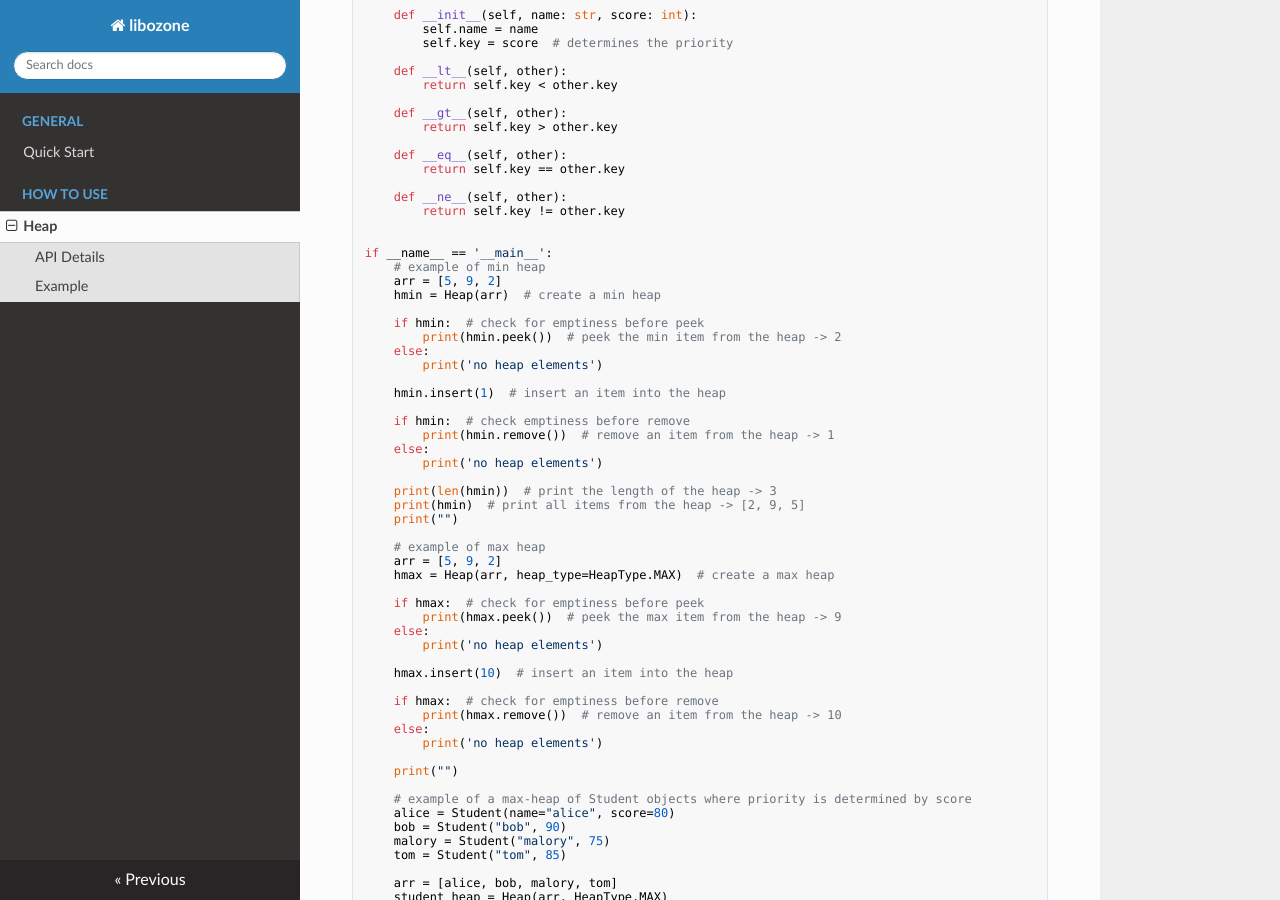
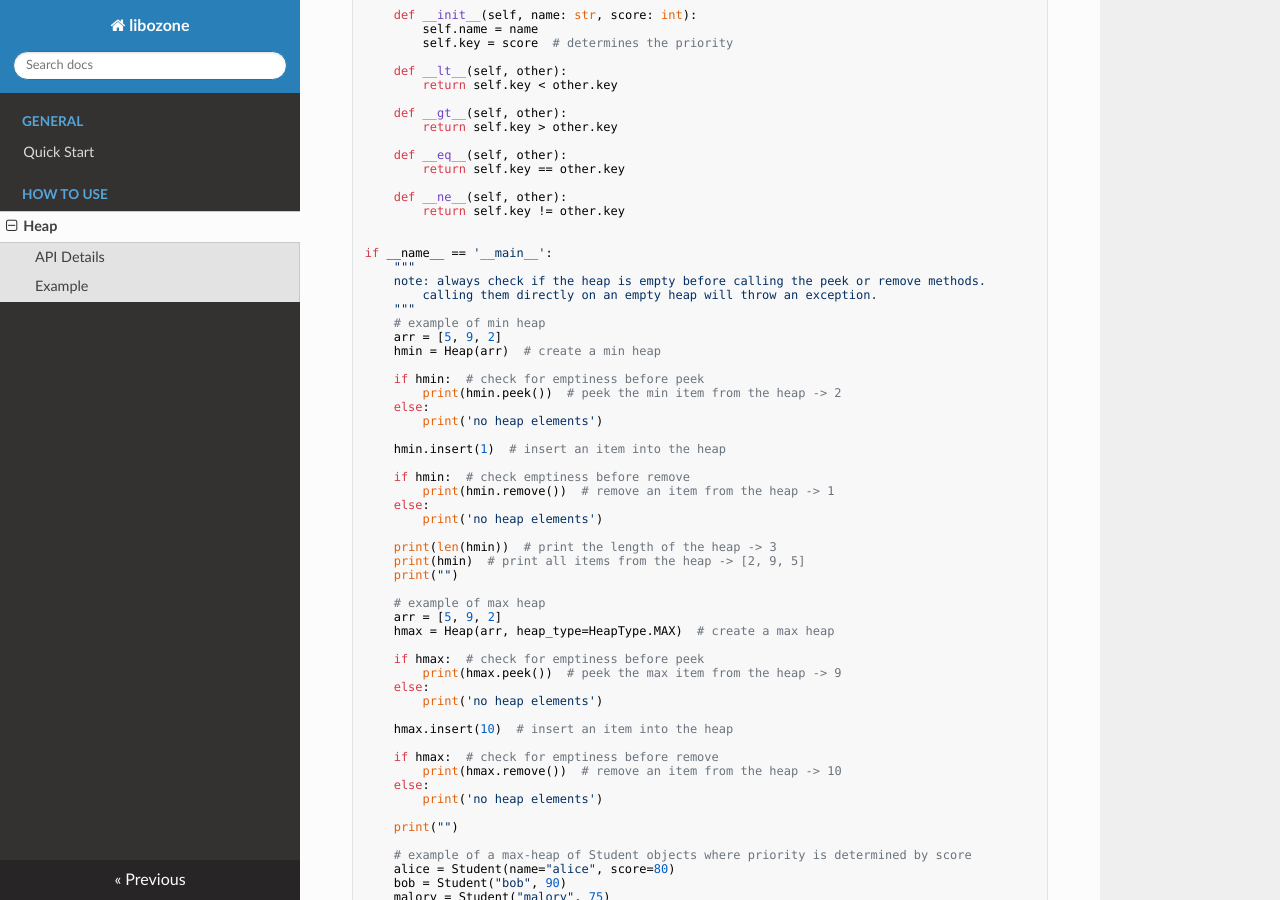
Before and after one commit to greyshell/libozone, an MkDocs documentation site: the page built from docs/heap.md, in a window 1280 px wide and 900 px high, scrolled down 652 px. Built offline with MkDocs 1.6.1, drawn with Linux system fonts in a browser that asks for light colours; nearby versions of some CDN libraries.

Commit message:
updated doc

```diff
--- a/docs/heap.md
+++ b/docs/heap.md
@@ -44,6 +44,10 @@ class Student:
 
 
 if __name__ == '__main__':
+    """
+    note: always check if the heap is empty before calling the peek or remove methods.
+        calling them directly on an empty heap will throw an exception.
+    """
     # example of min heap
     arr = [5, 9, 2]
     hmin = Heap(arr)  # create a min heap
```
